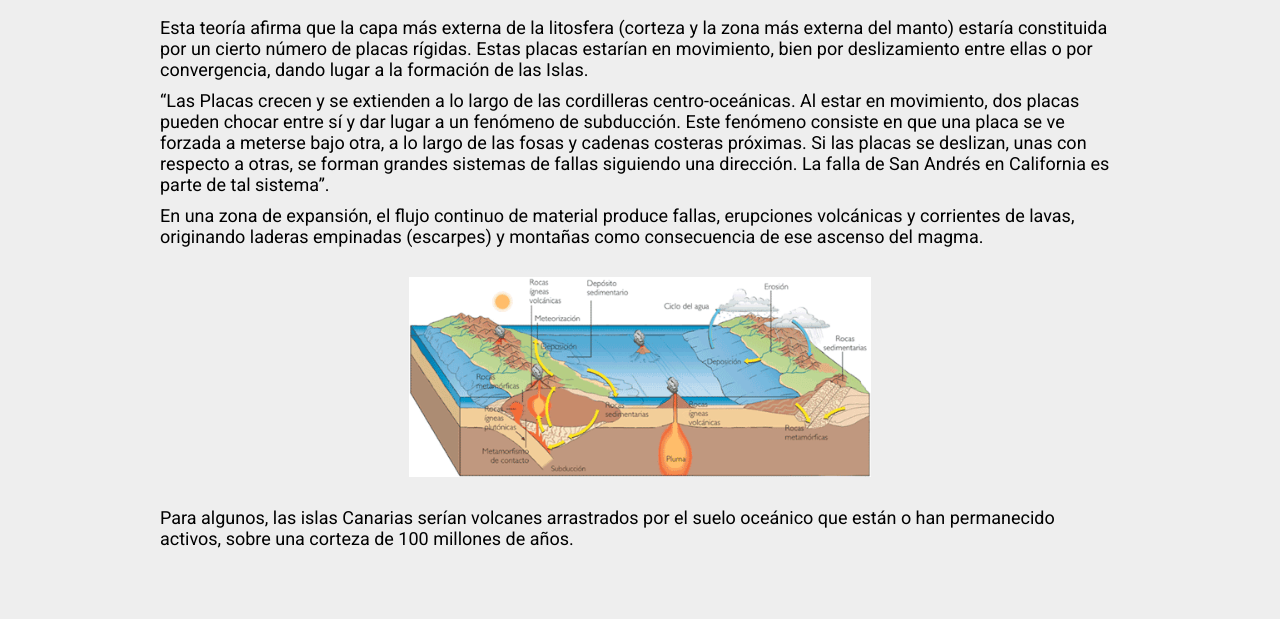
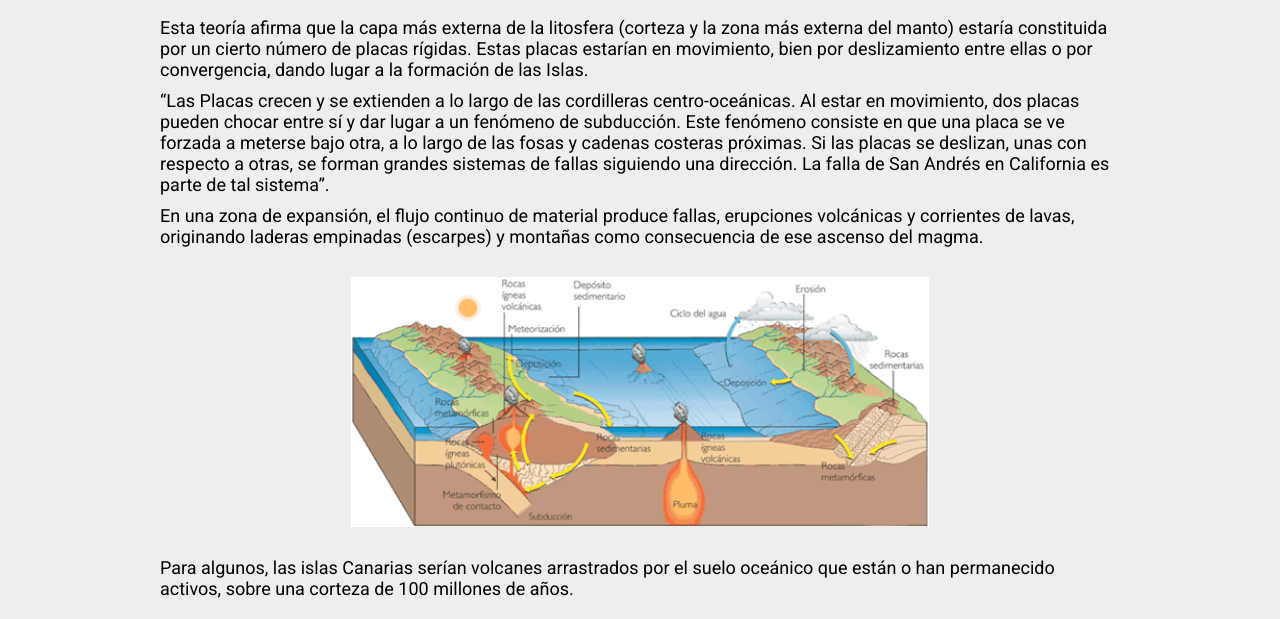
Before and after one commit to dvdeerx0/hdcanarias, a website: page index.html in a window 1280 px wide. Shown: the part 681-1300 px from the top of the page. Drawn offline with Linux system fonts and the light colour scheme.

Commit message:
ajuste de imagen

```diff
--- a/style.css
+++ b/style.css
@@ -86,7 +86,7 @@ body {
 .tectonica-placas__image {
   display: block;
   margin: 3rem auto;
-  height: 20rem;
+  height: 25rem;
 }
 
 
```
